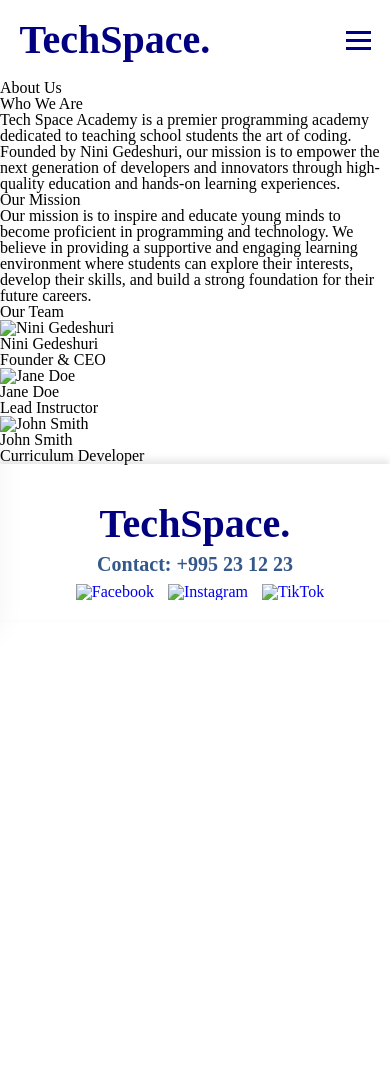
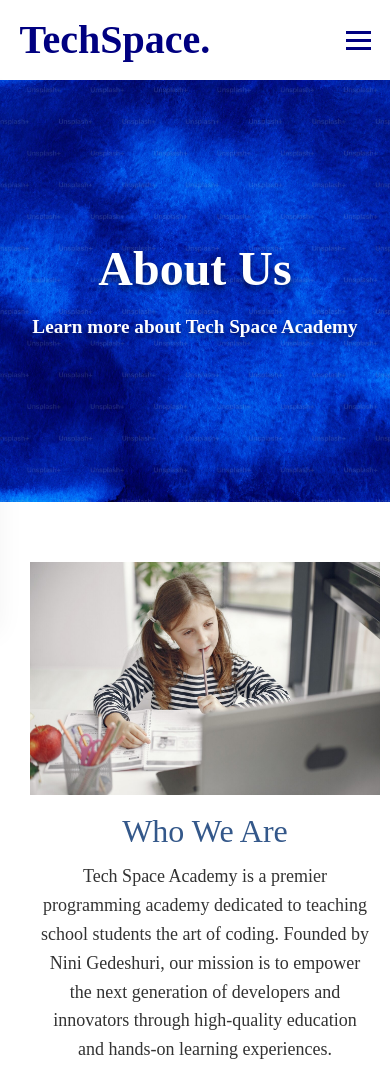
Before and after one commit to astarta16/tech-space, a plain HTML site: page static/pages/about.html in a window 390 px wide. Shown: the top 1077 px of the page. Before the commit the page ends 844 px from the top, so only its background shows below. Drawn offline with Linux system fonts and the light colour scheme.

Commit message:
add about us section

```diff
--- a/static/pages/about.html
+++ b/static/pages/about.html
@@ -39,10 +39,21 @@
     </header>
 
     <main>
+      <section class="about-hero">
+        <div class="hero-container">
+          <h1>About Us</h1>
+          <p>Learn more about Tech Space Academy</p>
+        </div>
+      </section>
+
       <section class="about-section">
         <div class="about-container">
-          <h1 class="about-title">About Us</h1>
           <div class="about-content">
+            <img
+              src="../images/kiddo.jpg"
+              alt="Who We Are"
+              class="about-image" />
+            <div class="about-text">
               <h2>Who We Are</h2>
               <p>
                 Tech Space Academy is a premier programming academy dedicated to
@@ -52,44 +63,24 @@
                 hands-on learning experiences.
               </p>
             </div>
-          <div class="about-content">
+          </div>
+          <div class="about-content reverse">
+            <img
+              src="../images/kiddo2.jpg"
+              alt="Our Mission"
+              class="about-image" />
+            <div class="about-text">
               <h2>Our Mission</h2>
               <p>
                 Our mission is to inspire and educate young minds to become
-              proficient in programming and technology. We believe in providing
-              a supportive and engaging learning environment where students can
-              explore their interests, develop their skills, and build a strong
-              foundation for their future careers.
+                proficient in programming and technology. We believe in
+                providing a supportive and engaging learning environment where
+                students can explore their interests, develop their skills, and
+                build a strong foundation for their future careers.
               </p>
             </div>
-          <div class="about-content">
-            <h2>Our Team</h2>
-            <div class="team-section">
-              <div class="team-member">
-                <img
-                  src="../static/images/profile_picture.jpg"
-                  alt="Nini Gedeshuri" />
-                <h3>Nini Gedeshuri</h3>
-                <p>Founder & CEO</p>
           </div>
-              <div class="team-member">
-                <img
-                  src="../static/images/profile_picture.jpg"
-                  alt="Jane Doe" />
-                <h3>Jane Doe</h3>
-                <p>Lead Instructor</p>
-              </div>
-              <div class="team-member">
-                <img
-                  src="../static/images/profile_picture.jpg"
-                  alt="John Smith" />
-                <h3>John Smith</h3>
-                <p>Curriculum Developer</p>
-              </div>
-            </div>
-          </div>
-        </div>
-      </section>
+
     </main>
 
     <footer>
@@ -100,26 +91,17 @@
         </div>
         <div class="social-media">
           <a href="https://facebook.com"
-            ><img src="../static/images/facebook.png" alt="Facebook"
+            ><img src="../images/facebook.png" alt="Facebook"
           /></a>
           <a href="https://instagram.com"
-            ><img src="../static/images/instagram.png" alt="Instagram"
+            ><img src="../images/instagram.png" alt="Instagram"
           /></a>
           <a href="https://tiktok.com"
-            ><img src="../static/images/tik-tok.png" alt="TikTok"
+            ><img src="../images/tik-tok.png" alt="TikTok"
           /></a>
         </div>
       </div>
     </footer>
-
-    <script>
-      function openModal() {
-        document.getElementById("loginModal").style.display = "block";
-      }
-
-      function closeModal() {
-        document.getElementById("loginModal").style.display = "none";
-      }
-    </script>
+    <script src="../js/index.js"></script>
   </body>
 </html>
--- a/static/styles/style.css
+++ b/static/styles/style.css
@@ -631,3 +631,125 @@ button:hover {
     font-size: 1.5em;
   }
 }
+
+/* About Us Hero Section */
+.about-hero {
+  background-image: url("../images/premium_photo-1670271544153-dd9933f0f119.avif");
+  background-size: cover;
+  background-position: center;
+  height: 50vh;
+  display: flex;
+  justify-content: center;
+  align-items: center;
+  color: white;
+  text-shadow: 0px 4px 6px rgba(0, 0, 0, 0.5);
+}
+
+.hero-container {
+  text-align: center;
+  padding: 20px;
+}
+
+.hero-container h1 {
+  font-size: 48px;
+  font-weight: 700;
+  margin-bottom: 0.5em;
+}
+
+.hero-container p {
+  font-size: 1.2em;
+  font-weight: 600;
+}
+
+/* About Us Section */
+.about-section {
+  padding: 50px 0;
+}
+
+.about-container {
+  max-width: 1200px;
+  margin: 0 auto;
+  padding: 0 20px;
+}
+
+.about-content {
+  display: flex;
+  flex-wrap: wrap;
+  align-items: center;
+  margin-bottom: 50px;
+}
+
+.about-content.reverse {
+  flex-direction: row-reverse;
+}
+
+.about-image {
+  flex: 1 1 50%;
+  max-width: 600px;
+  border-radius: 10px;
+  margin: 0 20px;
+}
+
+.about-text {
+  flex: 1 1 50%;
+  max-width: 600px;
+  padding: 20px;
+}
+
+.about-text h2 {
+  font-size: 32px;
+  color: #34588a;
+  margin-bottom: 15px;
+}
+
+.about-text p {
+  font-size: 18px;
+  line-height: 1.6;
+  color: #333;
+}
+
+.team-section {
+  display: flex;
+  flex-wrap: wrap;
+  justify-content: space-around;
+}
+
+.team-member {
+  text-align: center;
+  margin: 20px;
+  width: 200px;
+}
+
+.team-member img {
+  border-radius: 50%;
+  width: 100px;
+  height: 100px;
+  margin-bottom: 10px;
+}
+
+.team-member h3 {
+  font-size: 20px;
+  color: #061586;
+  margin-bottom: 5px;
+}
+
+.team-member p {
+  font-size: 16px;
+  color: #333;
+}
+
+/* Responsive Styles */
+@media (max-width: 768px) {
+  .about-content {
+    flex-direction: column;
+    text-align: center;
+  }
+
+  .about-image,
+  .about-text {
+    flex: 1 1 100%;
+    max-width: 100%;
+    margin: 0;
+    padding: 10px;
+  }
+}
```
Also changed, not shown: static/images/kiddo.jpg (added), static/images/kiddo2.jpg (added), static/images/premium_photo-1670271544153-dd9933f0f119.avif (added). Lines whose indentation alone changed are shown as unchanged.
